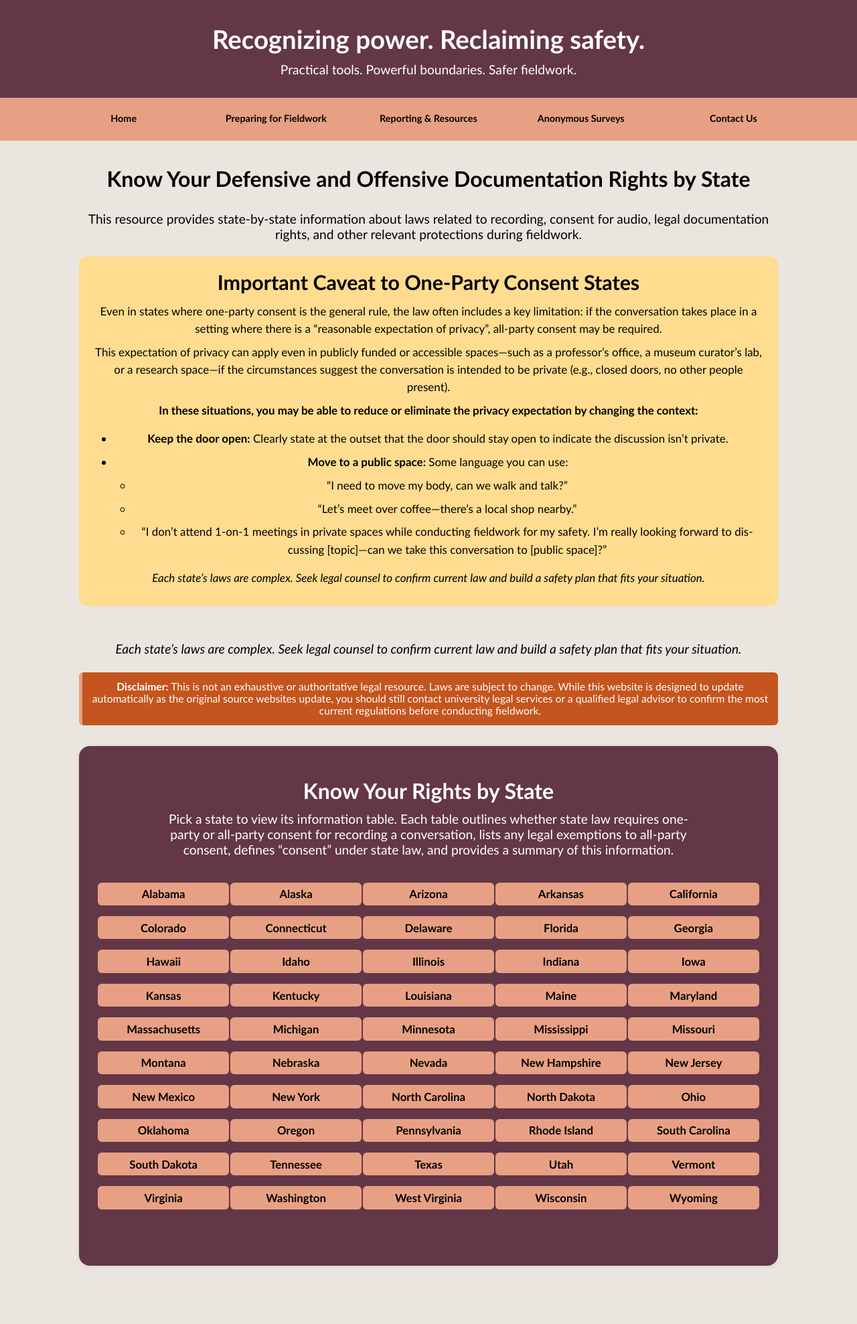
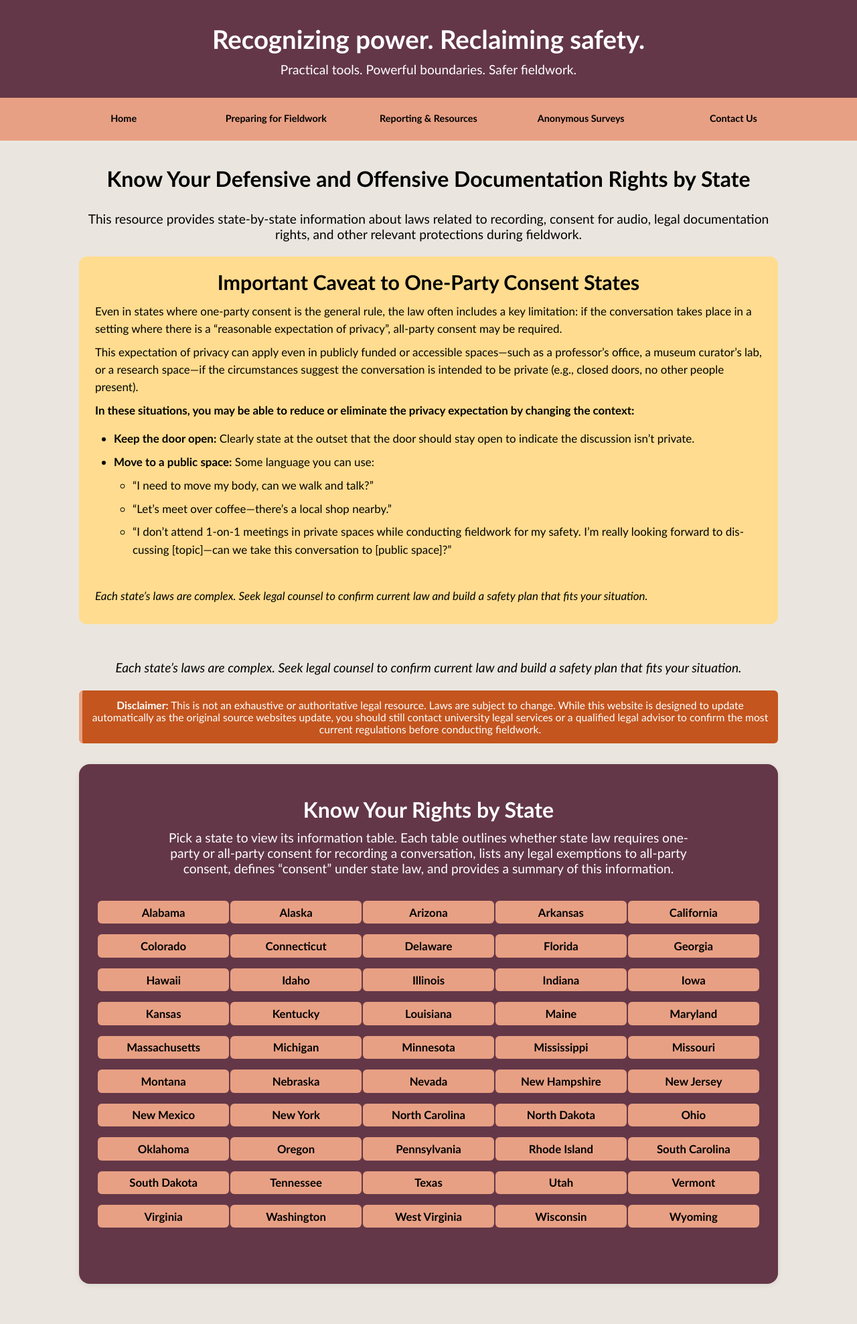
Before and after one commit to AnthroSafetyWarrior/GoldenTrowelProject, a Jekyll site: the page built from _pages/statelaw.html, in a window 1280 px wide. Shown: the whole page at 67% size. Built offline with Jekyll 4.4.1, drawn with Linux system fonts in a browser that asks for light colours; before the commit the page ends 1950 px from its top, so only the background shows below that.

Commit message:
updating pages

```diff
--- a/_pages/statelaw.html
+++ b/_pages/statelaw.html
@@ -89,7 +89,7 @@
 .oneparty-caveat li{
   /* tie to rem first, then add a small vw bump */
   font-size: clamp(.98rem, .94rem + .35vw, 1.06rem);
-  line-height: 1.55;
+  line-height: 1.55; text-align:left;
   margin: .5em 0;
 }
 
@@ -165,7 +165,7 @@
     </li>
   </ul>
 
-  <p><em>Each state’s laws are complex. Seek legal counsel to confirm current law and build a safety plan that fits your situation.</em></p>
+ <br><p><em>Each state’s laws are complex. Seek legal counsel to confirm current law and build a safety plan that fits your situation.</em></p>
 </div>
 
 <br>
```
